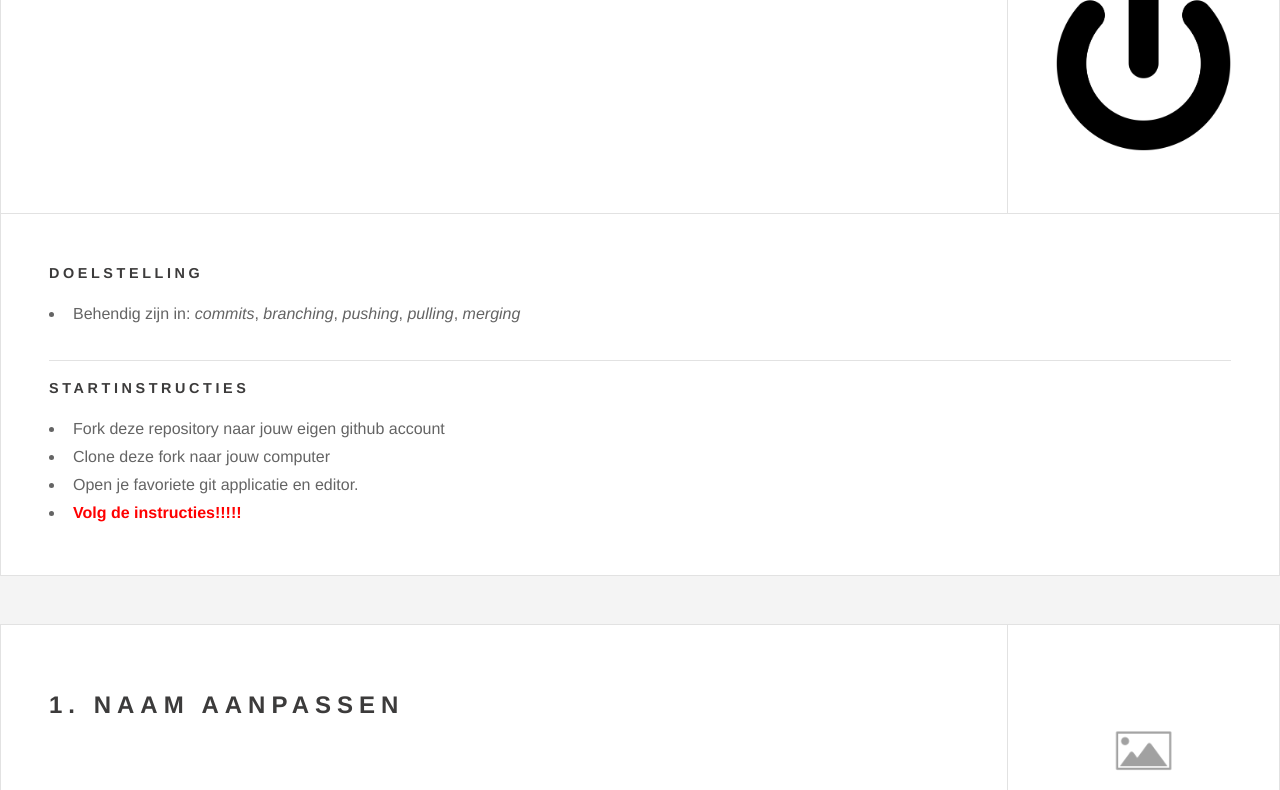
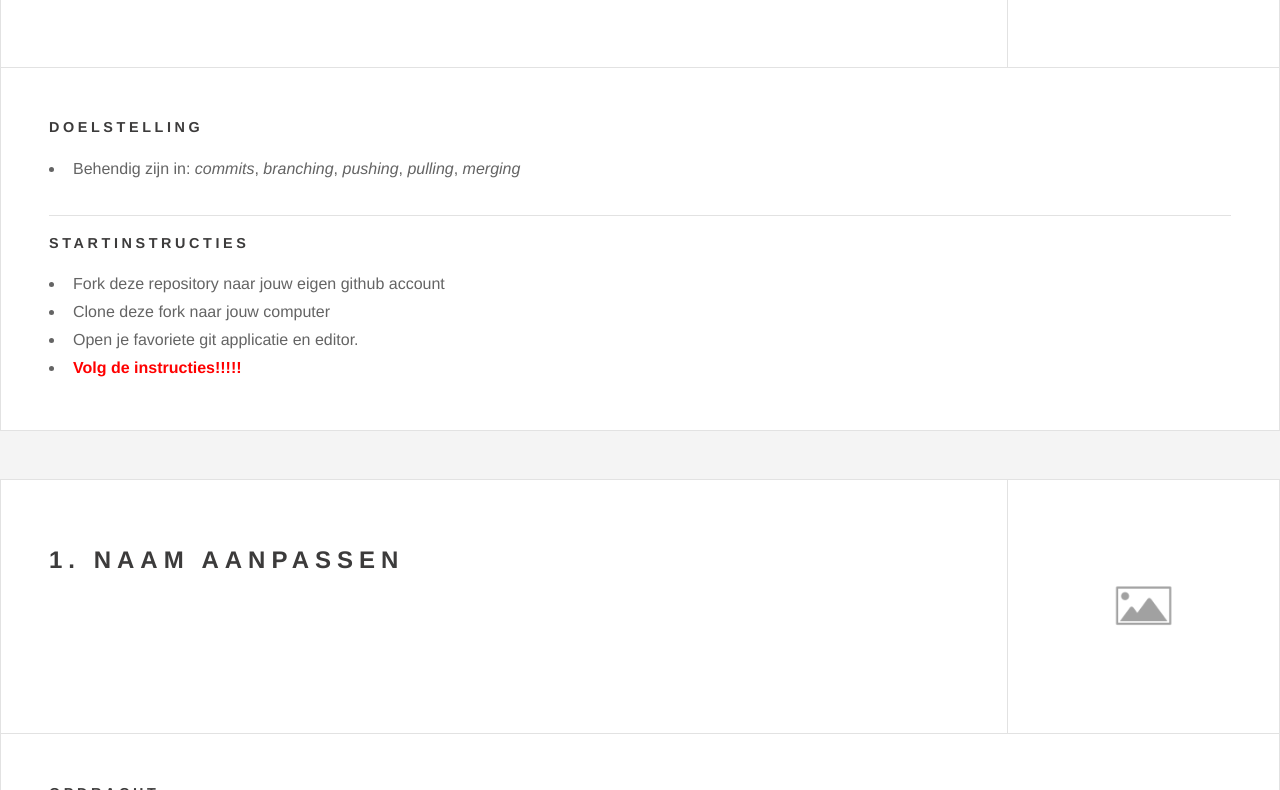
Before and after one commit to Raaju2005/Oefentoets, a plain HTML site: page index.html in a window 1280 px wide. Shown: the part 166-956 px from the top of the page. Drawn offline with Linux system fonts and the light colour scheme.

Commit message:
Update index.html

```diff
--- a/index.html
+++ b/index.html
@@ -20,7 +20,7 @@
                         <h2>Introductie</h2>
                     </div>
                     <div class="meta">
-                        <img src="images/standby.png">
+                        <img src="images">
                     </div>
                 </header>
                 <section>
```
